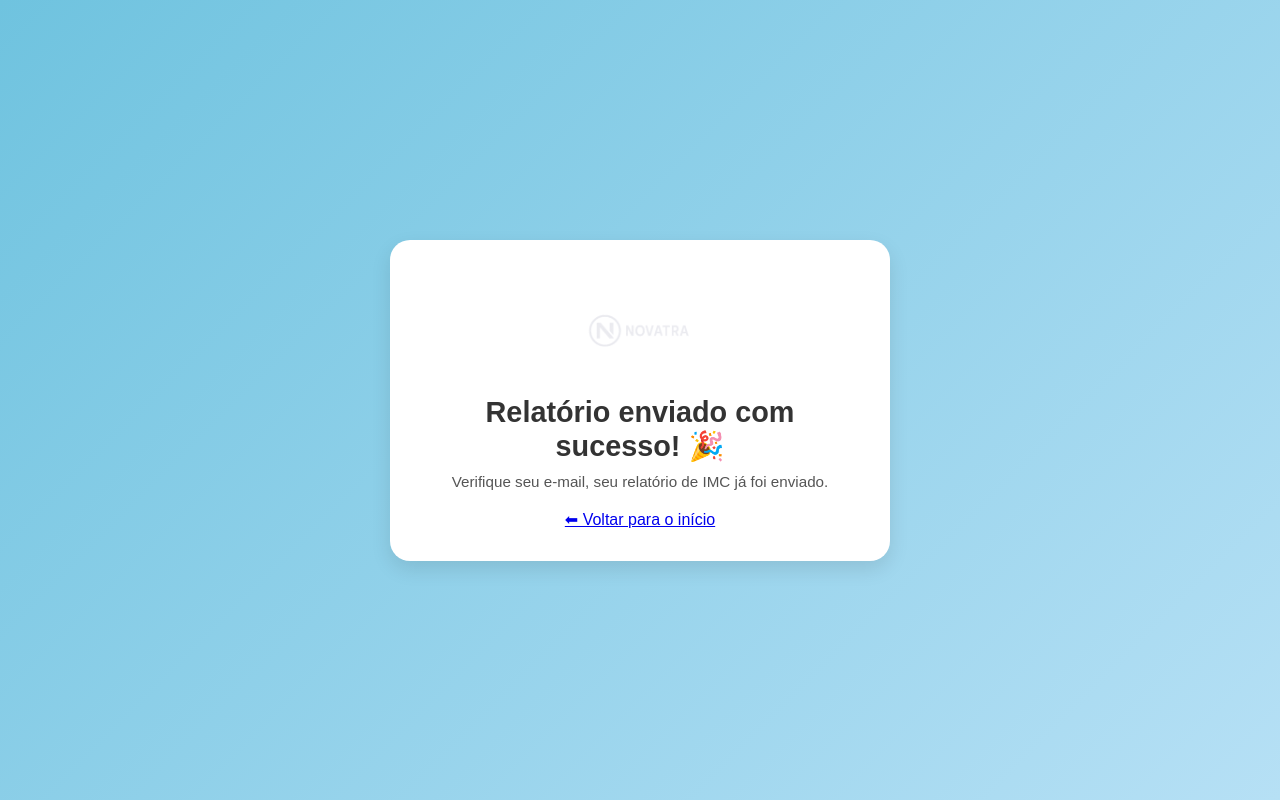
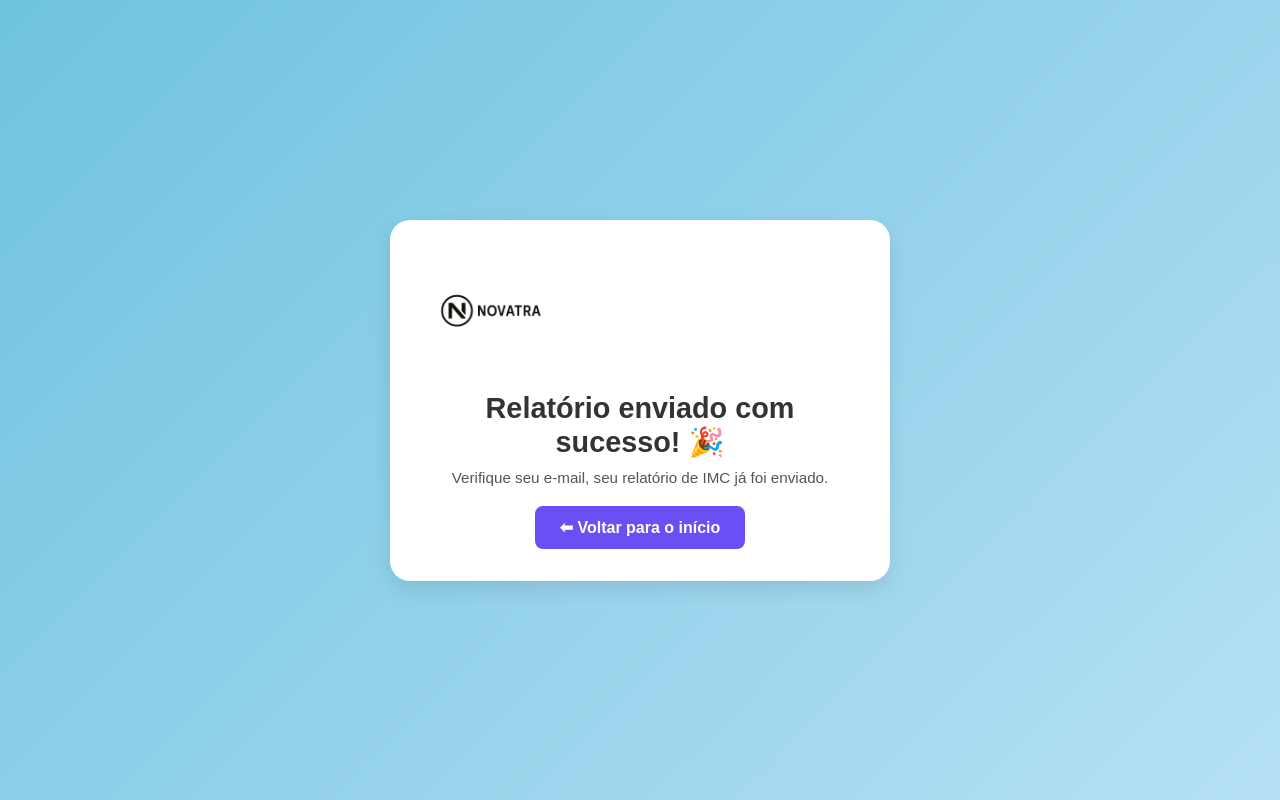
Before and after one commit to RepoiU/projeto-imc, a Flask app: page /sucesso in a window 1280 px wide. Run offline with Flask 3, Linux system fonts and the light colour scheme.

Commit message:
refactor: Simplify form handling and enhance success page layout with new button styles

```diff
--- a/src/routes.py
+++ b/src/routes.py
@@ -1,4 +1,4 @@
-from flask import Blueprint, request, jsonify, send_from_directory, render_template, redirect, url_for
+from flask import Blueprint, request, jsonify, render_template, redirect, url_for
 from urllib.parse import urljoin, quote
 import traceback
 import base64
@@ -8,7 +8,7 @@ from sendgrid import SendGridAPIClient
 from sendgrid.helpers.mail import Mail, Attachment, FileContent, FileName, FileType, Disposition
 
 from .pdf_utils import gerar_pdf
-from .helpers import formatar_numero, _paths
+from .helpers import formatar_numero
 
 bp = Blueprint("imc", __name__)
 
@@ -42,7 +42,7 @@ def calculo():
         # envia por email
         try:
             sg = SendGridAPIClient(os.environ.get("SENDGRID_API_KEY"))
-            from_email = os.environ.get("EMAIL_SENDER")  # seu email verificado no SendGrid
+            from_email = os.environ.get("EMAIL_SENDER")
             to_email = email
 
             with open(arquivo_pdf, "rb") as f:
@@ -75,24 +75,12 @@ def calculo():
         except Exception as e:
             print("⚠️ Erro ao enviar email:", e)
 
-        # resposta para o front
+        # URL pública do arquivo
         base_url = request.url_root
         file_url = urljoin(base_url, f"arquivo/{quote(filename)}")
 
-        return jsonify({
-            "status": "ok",
-            "nome": nome,
-            "sobrenome": sobrenome,
-            "cidade": cidade,
-            "numero": numero,
-            "email": email,
-            "peso": peso,
-            "altura": altura,
-            "imc": imc,
-            "classificacao": classificacao,
-            "recomendacao": recomendacao,
-            "file_url": file_url
-        }), 200
+        # renderiza a página de sucesso passando o link para download
+        return render_template("sucesso.html", file_url=file_url)
 
     except Exception:
         return jsonify({
@@ -106,6 +94,8 @@ def calculo():
 def index():
     return render_template("index.html")
 
+
 @bp.route("/sucesso", methods=["GET"])
 def sucesso():
-    return render_template("sucesso.html")
+    # se abrir direto /sucesso sem passar file_url, não quebra
+    return render_template("sucesso.html", file_url=None)
--- a/static/css/style.css
+++ b/static/css/style.css
@@ -218,3 +218,40 @@ input:checked + .slider:before {
   transform: translateX(24px);
   content: "🌙";
 }
+
+.actions {
+  margin-top: 20px;
+  display: flex;
+  justify-content: center;
+  gap: 15px;
+  flex-wrap: wrap;
+}
+
+.btn-primary,
+.btn-secondary {
+  display: inline-block;
+  padding: 12px 25px;
+  border-radius: 8px;
+  font-weight: bold;
+  text-decoration: none;
+  transition: 0.3s;
+}
+
+.btn-primary {
+  background: #6c4ef5;
+  color: #fff;
+}
+
+.btn-primary:hover {
+  background: #593ae6;
+}
+
+.btn-secondary {
+  background: #f5f5f5;
+  color: #333;
+  border: 1px solid #ccc;
+}
+
+.btn-secondary:hover {
+  background: #e6e6e6;
+}
--- a/templates/sucesso.html
+++ b/templates/sucesso.html
@@ -3,16 +3,27 @@
 <head>
   <meta charset="UTF-8">
   <meta name="viewport" content="width=device-width, initial-scale=1.0">
-  <title>Relatório enviado - Novatra</title>
+  <title>Sucesso - Novatra</title>
   <link rel="stylesheet" href="{{ url_for('static', filename='css/style.css') }}">
   <link rel="icon" href="{{ url_for('static', filename='img/favicon.ico') }}" type="image/x-icon">
 </head>
 <body>
   <div class="container">
-    <img src="{{ url_for('static', filename='img/novatra_logo_white.png') }}" alt="Novatra Logo" class="logo">
+    <!-- Header -->
+    <div class="header">
+      <img src="{{ url_for('static', filename='img/novatra_logo_black.png') }}" alt="Novatra Logo" class="logo">
+    </div>
+
     <h1>Relatório enviado com sucesso! 🎉</h1>
     <p>Verifique seu e-mail, seu relatório de IMC já foi enviado.</p>
-    <a href="{{ url_for('imc.index') }}">⬅ Voltar para o início</a>
+
+    <!-- Botões -->
+    <div class="actions">
+      <a href="{{ url_for('imc.index') }}" class="btn-primary">⬅ Voltar para o início</a>
+      {% if file_url %}
+      <a href="{{ file_url }}" class="btn-secondary" download>⬇ Baixar Relatório</a>
+      {% endif %}
+    </div>
   </div>
 </body>
 </html>
```
Also changed, not shown: static/js/form.js (+25 -15 lines), templates/index.html (+5 -4 lines).
